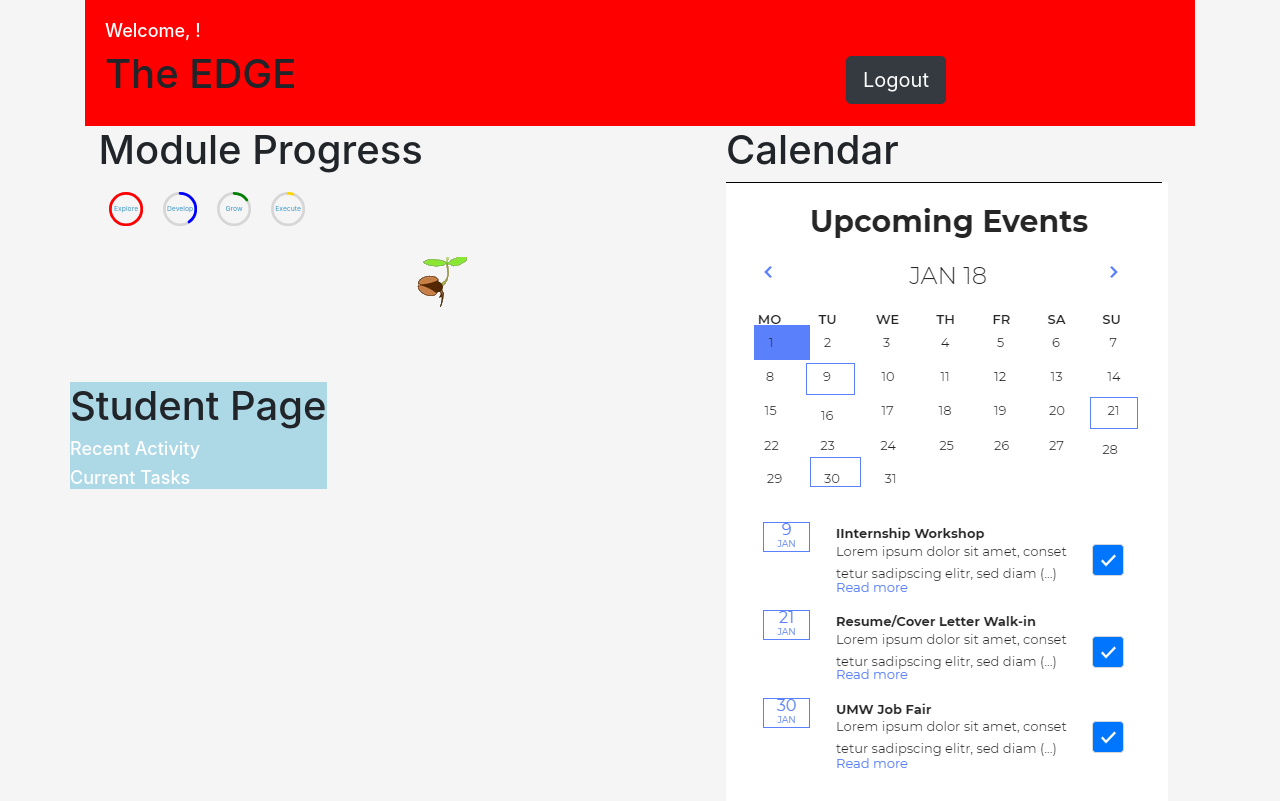
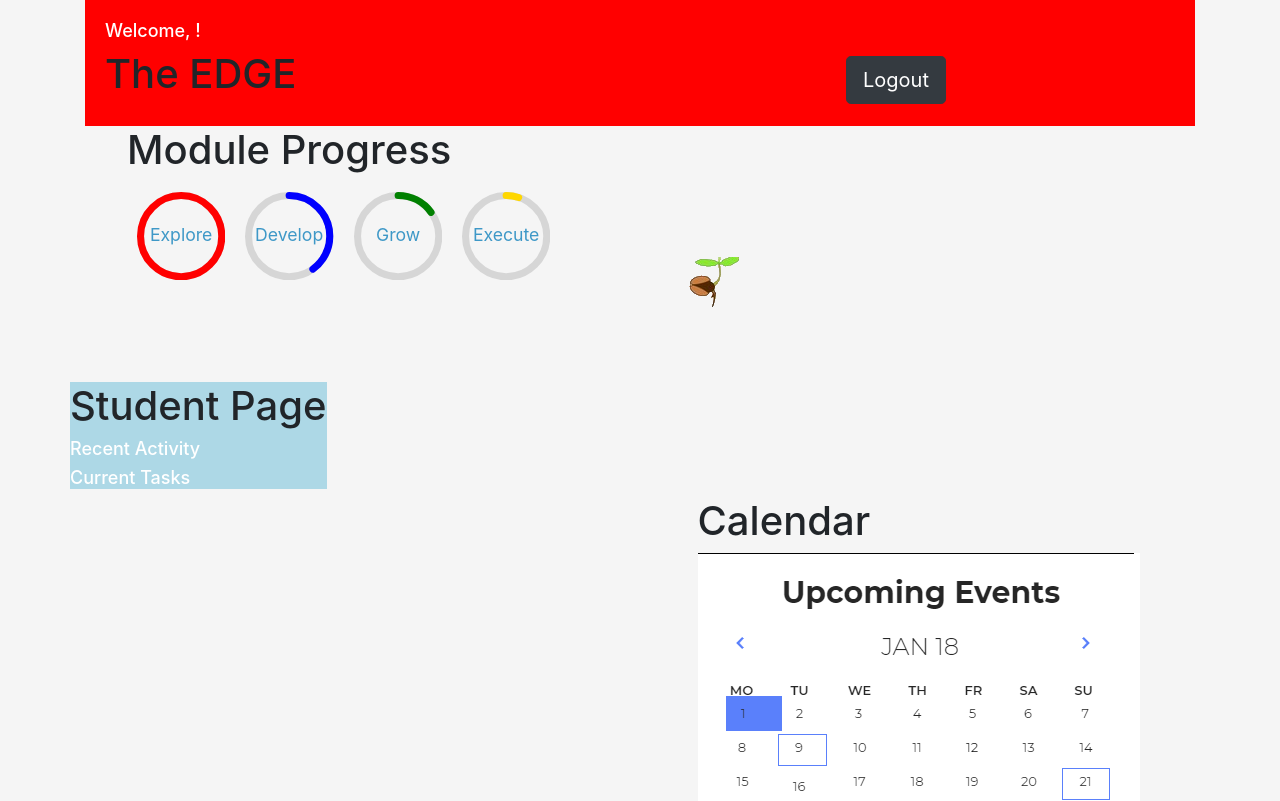
Before and after one commit to jubcow/430Edge, a React (Create React App) app: page /student in a window 1280 px wide. Shown: the top 801 px of the page. Built offline with nearby package versions, Linux system fonts and the light colour scheme.

Commit message:
Changed utils.js to new IP address

```diff
--- a/package.json
+++ b/package.json
@@ -7,6 +7,7 @@
     "@testing-library/react": "^9.5.0",
     "@testing-library/user-event": "^7.2.1",
     "bootstrap": "^4.4.1",
+    "es6-promise": "^4.2.8",
     "isomorphic-fetch": "^2.2.1",
     "js-cookie": "^2.2.1",
     "next": "^9.3.4",
--- a/src/containers/StudentContainer/Topbar/Topbar.css
+++ b/src/containers/StudentContainer/Topbar/Topbar.css
@@ -15,7 +15,6 @@
     height: 50px;
     width: 50px;
 
-
     color:  white;
     background-color: black;
 
--- a/src/containers/lib/utils.js
+++ b/src/containers/lib/utils.js
@@ -4,7 +4,7 @@ function getLogin(user_info){
         const header = {'Accept' : "application/json", "Content-Type": "application/x-www-form-urlencoded"};
         const searchParams = new URLSearchParams(user_info);
 
-        return fetch(`http://52.203.112.209:8000/login`,
+        return fetch(`http://35.192.57.209:8000/login`,
         {method: "POST",
          headers: header,
          body: searchParams }).then(function(resp){
--- a/src/hoc/Student Layout/StudentLayout.css
+++ b/src/hoc/Student Layout/StudentLayout.css
@@ -1,6 +1,6 @@
 
 .StudentLayout {
-
+    width: 100%;
 }
 
 .PageContents {
--- a/src/hoc/Student Layout/StudentLayout.js
+++ b/src/hoc/Student Layout/StudentLayout.js
@@ -8,12 +8,11 @@ import Calendar from '../../components/Calendar/Calendar';
 // TODO maybe use bootstrap for the grid system
 const StudentLayout = (props) => {
 
-
     return (
         <div className="StudentLayout" class="container">
             <Topbar name={props.name} />
             <div class="row">
-                <div class="col">
+                <div class="col-12">
                     <div class="row">
                             <ModuleBar />
                             <div className="PageContents">
```
Also changed, not shown: 1 other file (tests, documents, lock files or other folders).
